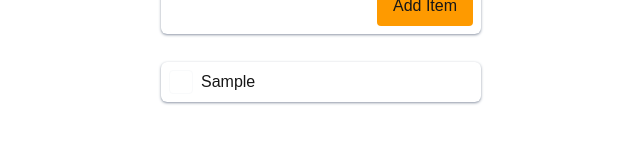
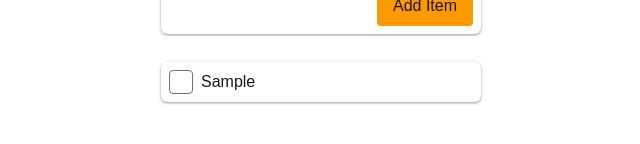
Before and after one commit to Tauromachian/buying-list, a Next.js app: page / in a window 1280 px wide. Both pictures are taken after typing "Sample", "Sample" into the empty fields and a click on the button "Add Item". Shown: the part 242-386 px from the top of the page, without its empty margins (319-959 px from the left). Built offline with nearby package versions, Linux system fonts and the light colour scheme; what iconify-icon would draw is missing.

Commit message:
Change checkbox border color

```diff
--- a/components/Checkbox.tsx
+++ b/components/Checkbox.tsx
@@ -39,7 +39,7 @@ export function Checkbox({ label, id, value, state, setState }: CheckboxProps) {
     <label htmlFor={id} className="cursor-pointer flex">
       <div
         className={classesMerge(
-          "h-6 w-6 border border-gray-50 rounded flex justify-center items-center",
+          "h-6 w-6 border border-gray-500 rounded flex justify-center items-center",
           isActive && "bg-amber-600",
         )}
       >
```
